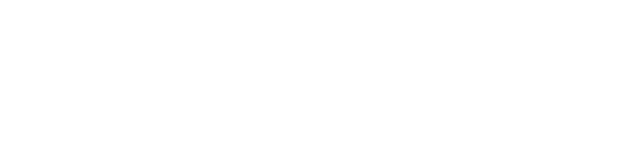
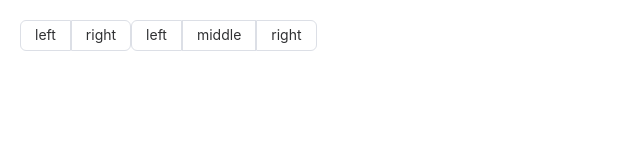
Before and after one commit to mywebc/le-react, a React app: page / in a window 1280 px wide. Shown: the top 160 px of the page, without its empty margins (0-640 px from the left). Built offline with nearby package versions, Linux system fonts and the light colour scheme; some packages are replaced by stand-ins of ours.

Commit message:
去除ButtonGroup验证

```diff
--- a/src/components/button/Button.mdx
+++ b/src/components/button/Button.mdx
@@ -80,7 +80,7 @@ import "./demo.scss"
             <Button>left</Button>
             <Button>right</Button>
         </ButtonGroup>
-        <ButtonGroup>
+         <ButtonGroup>
             <Button>left</Button>
             <Button>middle</Button>
             <Button>right</Button>
--- a/src/components/button/ButtonGroup.tsx
+++ b/src/components/button/ButtonGroup.tsx
@@ -1,36 +1,11 @@
-import React, { useEffect, useState } from "react"
+import React from "react"
 import "./Button.scss"
-import { Console } from "console"
 
 const ButtonGroup: React.FC = (props) => {
-  const [isValid, setValid] = useState(false)
-
-  useEffect(() => {
-    // console.log(props)
-    // try {
-    //   (props.children as any).map((_: { type: { name: string } }) => {
-    //     if (_.type.name === "Button" || _.type.name === "ProxyFacade") {
-    //       setValid(true)
-    //     } else {
-    //       console.error("The child element is not valid!!")
-    //     }
-    //   })
-    // } catch (error) {
-    //   setValid(false)
-    //   console.error("The child element is not valid!!")
-    // }
-  }, [])
-
-  useEffect(() => {
-    if (Array.isArray(props.children) && props.children.length < 2) {
-      setValid(false)
-      console.error("Contains at least two child elements!!")
-    }
-  }, [])
 
   return (
     <div className="le_btn_group">
-      {isValid && props.children}
+      {props.children}
     </div>
   )
 }
```
